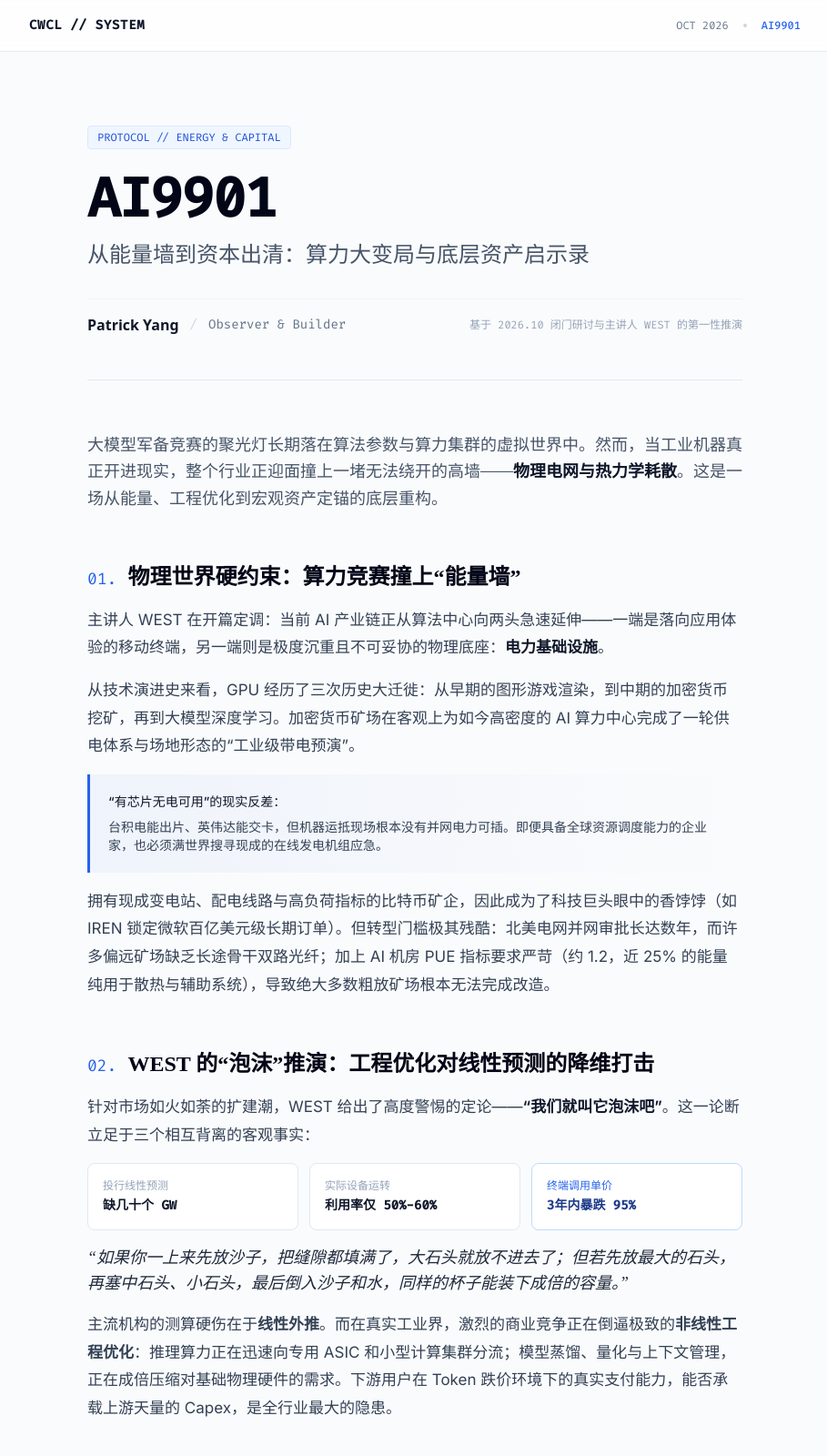
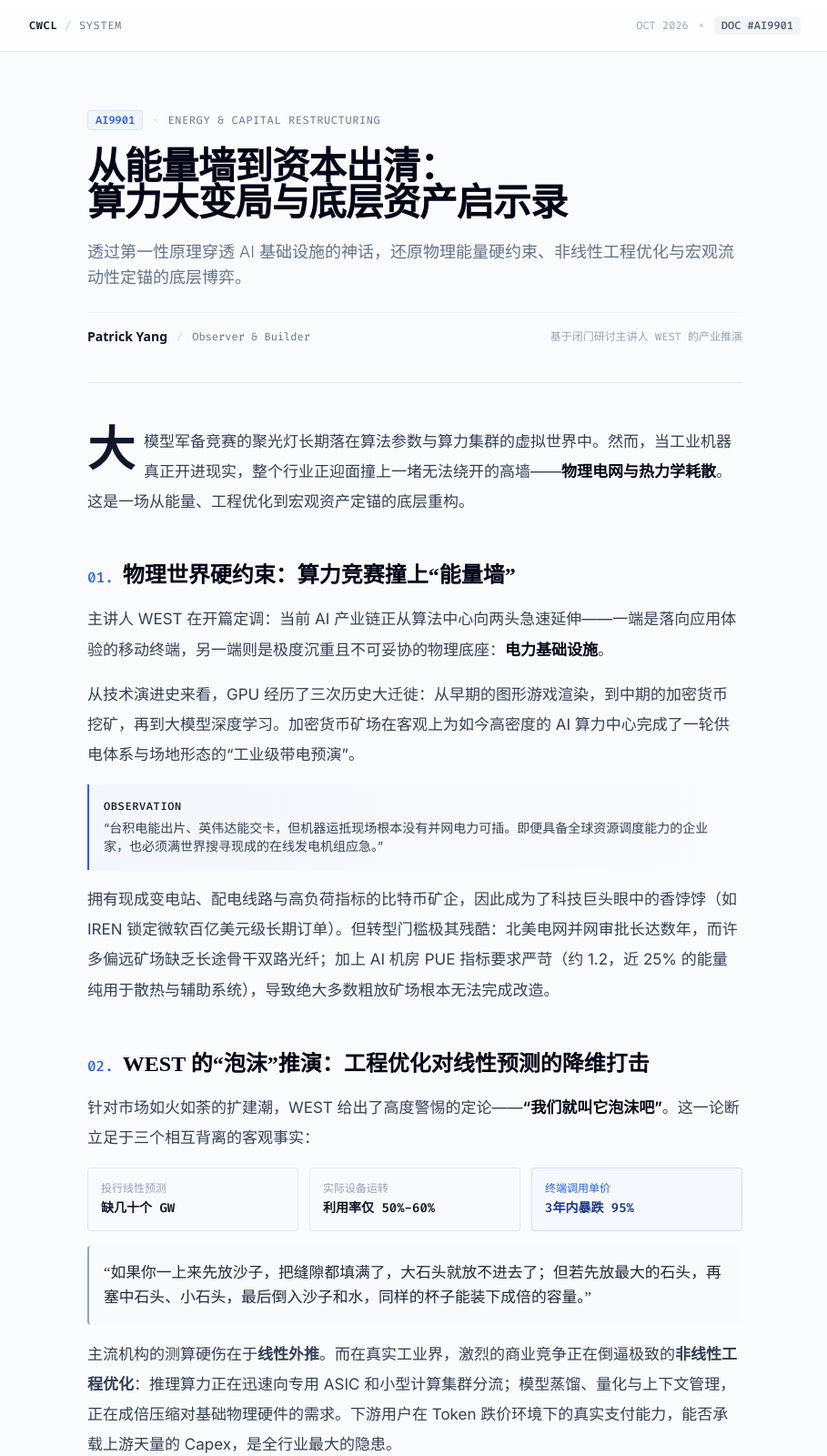
Before and after one commit to evolxd/CWCL, a plain HTML site: page ai9901.html in a window 1280 px wide. Shown: the top 1600 px of the page at 91% size, without its empty margins (184-1093 px from the left). Drawn offline with nearby package versions, Linux system fonts and the light colour scheme.

Commit message:
style: refine typography and header layout for AI9901

```diff
--- a/ai9901.html
+++ b/ai9901.html
@@ -3,107 +3,148 @@
 <head>
   <meta charset="UTF-8">
   <meta name="viewport" content="width=device-width, initial-scale=1.0">
-  <title>AI9901 | CWCL</title>
+  <title>从能量墙到资本出清：算力大变局与底层资产启示录 | CWCL AI9901</title>
   <script src="https://cdn.tailwindcss.com"></script>
   <link rel="preconnect" href="https://fonts.googleapis.com">
   <link rel="preconnect" href="https://fonts.gstatic.com" crossorigin>
-  <link href="https://fonts.googleapis.com/css2?family=Fira+Code:wght@400;500&family=Inter:wght@300;400;500;600;700&family=Noto+Serif+SC:wght@400;600;700;900&display=swap" rel="stylesheet">
+  <link href="https://fonts.googleapis.com/css2?family=Fira+Code:wght@400;500;600&family=Inter:wght@300;400;500;600;700&family=Noto+Serif+SC:wght@400;600;700;900&display=swap" rel="stylesheet">
   <style>
-    body { font-family: 'Inter', -apple-system, BlinkMacSystemFont, "Segoe UI", Roboto, sans-serif; }
-    .font-serif-sc { font-family: 'Noto Serif SC', serif; }
-    .font-mono-code { font-family: 'Fira Code', monospace; }
+    body {
+      font-family: 'Inter', -apple-system, BlinkMacSystemFont, "Segoe UI", Roboto, sans-serif;
+      background-color: #fafbfd;
+      color: #24292f;
+    }
+    .font-serif-sc {
+      font-family: 'Noto Serif SC', serif;
+    }
+    .font-mono-code {
+      font-family: 'Fira Code', monospace;
+    }
+    .drop-cap::first-letter {
+      font-family: 'Noto Serif SC', serif;
+      float: left;
+      font-size: 3.25rem;
+      line-height: 2.75rem;
+      padding-top: 4px;
+      padding-right: 10px;
+      padding-bottom: 2px;
+      font-weight: 700;
+      color: #0f172a;
+    }
     .quote-box {
-      border-left: 3px solid #2563eb;
-      background: linear-gradient(to right, rgba(37, 99, 235, 0.05), transparent);
+      border-left: 2px solid #2563eb;
+      background: linear-gradient(to right, rgba(37, 99, 235, 0.03), transparent);
     }
   </style>
 </head>
-<body class="bg-[#fafbfc] text-slate-800 antialiased selection:bg-blue-100 selection:text-blue-900">
+<body class="antialiased selection:bg-blue-100 selection:text-blue-900">
 
-  <nav class="border-b border-slate-200/80 bg-white/80 backdrop-blur-md sticky top-0 z-50">
-    <div class="max-w-4xl mx-auto px-6 h-14 flex items-center justify-between text-sm">
-      <a href="./civilization-os.html" class="font-mono-code font-semibold tracking-wider text-slate-900 hover:text-blue-600 transition-colors">
-        CWCL // SYSTEM
+  <!-- 顶部简约导航栏 -->
+  <nav class="border-b border-slate-200/70 bg-white/80 backdrop-blur-md sticky top-0 z-50">
+    <div class="max-w-4xl mx-auto px-6 h-14 flex items-center justify-between text-xs font-mono-code">
+      <a href="./civilization-os.html" class="font-semibold tracking-wider text-slate-900 hover:text-blue-600 transition-colors flex items-center gap-2">
+        <span>CWCL</span>
+        <span class="text-slate-300">/</span>
+        <span class="text-slate-500 font-normal">SYSTEM</span>
       </a>
-      <div class="flex items-center gap-4 text-xs font-mono-code text-slate-500">
+      <div class="flex items-center gap-3 text-slate-400">
         <span>OCT 2026</span>
         <span class="w-1 h-1 rounded-full bg-slate-300"></span>
-        <span class="text-blue-600 font-medium font-mono-code">AI9901</span>
+        <span class="px-2 py-0.5 rounded bg-slate-100 text-slate-600 font-medium">DOC #AI9901</span>
       </div>
     </div>
   </nav>
 
-  <article class="max-w-3xl mx-auto px-6 py-16 sm:py-20">
-    <header class="mb-14 border-b border-slate-200 pb-12">
-      <div class="inline-flex items-center gap-2 px-2.5 py-1 rounded bg-blue-50 border border-blue-100 text-blue-700 text-xs font-mono-code mb-6">
-        <span>PROTOCOL // ENERGY & CAPITAL</span>
+  <!-- 文章主容器 -->
+  <article class="max-w-3xl mx-auto px-6 py-12 sm:py-16">
+
+    <!-- 头部文章元信息与标题区 -->
+    <header class="mb-12 border-b border-slate-200/80 pb-10">
+
+      <!-- 统一的精致标签组 -->
+      <div class="flex items-center gap-2.5 mb-5 font-mono-code text-xs">
+        <span class="px-2 py-0.5 rounded bg-blue-50 text-blue-700 font-medium border border-blue-200/60">AI9901</span>
+        <span class="text-slate-300">·</span>
+        <span class="text-slate-500 uppercase tracking-wider">Energy & Capital Restructuring</span>
       </div>
-      <h1 class="font-mono-code text-4xl sm:text-5xl lg:text-6xl font-black tracking-tight text-slate-950 mb-4">
-        AI9901
+
+      <!-- 真正的大标题（层级鲜明） -->
+      <h1 class="font-serif-sc text-3xl sm:text-4xl lg:text-[2.6rem] font-bold tracking-tight text-slate-950 leading-[1.3] mb-5">
+        从能量墙到资本出清：<br class="hidden sm:inline">算力大变局与底层资产启示录
       </h1>
-      <p class="font-serif-sc text-xl sm:text-2xl text-slate-600 font-medium mb-8 leading-snug">
-        从能量墙到资本出清：算力大变局与底层资产启示录
+
+      <p class="text-slate-500 text-base sm:text-lg font-light leading-relaxed mb-6">
+        透过第一性原理穿透 AI 基础设施的神话，还原物理能量硬约束、非线性工程优化与宏观流动性定锚的底层博弈。
       </p>
-      <div class="flex flex-wrap items-center justify-between gap-4 pt-4 text-sm text-slate-500 font-mono-code border-t border-slate-100">
-        <div class="flex items-center gap-3">
-          <span class="text-slate-900 font-semibold text-base font-sans">Patrick Yang</span>
+
+      <!-- 署名栏 -->
+      <div class="flex flex-wrap items-center justify-between gap-4 pt-4 text-xs font-mono-code text-slate-500 border-t border-slate-100">
+        <div class="flex items-center gap-2.5">
+          <span class="text-slate-900 font-semibold text-sm font-sans">Patrick Yang</span>
           <span class="text-slate-300">/</span>
-          <span>Observer & Builder</span>
+          <span class="text-slate-500">Observer & Builder</span>
         </div>
-        <div class="text-xs text-slate-400">
-          基于 2026.10 闭门研讨与主讲人 WEST 的第一性推演
+        <div class="text-slate-400">
+          基于闭门研讨主讲人 WEST 的产业推演
         </div>
       </div>
     </header>
 
-    <div class="prose prose-slate max-w-none text-[1.0625rem] leading-[1.8] text-slate-700 space-y-10">
-      <p class="text-lg text-slate-600 font-light leading-relaxed">
-        大模型军备竞赛的聚光灯长期落在算法参数与算力集群的虚拟世界中。然而，当工业机器真正开进现实，整个行业正迎面撞上一堵无法绕开的高墙——<strong class="text-slate-900 font-semibold">物理电网与热力学耗散</strong>。这是一场从能量、工程优化到宏观资产定锚的底层重构。
+    <!-- 正文内容区 -->
+    <div class="text-[1.0625rem] leading-[1.95] text-slate-700 space-y-10">
+
+      <!-- 前言导读 -->
+      <p class="drop-cap text-slate-700 font-normal">
+        大模型军备竞赛的聚光灯长期落在算法参数与算力集群的虚拟世界中。然而，当工业机器真正开进现实，整个行业正迎面撞上一堵无法绕开的高墙——<strong class="text-slate-950 font-semibold">物理电网与热力学耗散</strong>。这是一场从能量、工程优化到宏观资产定锚的底层重构。
       </p>
 
+      <!-- 章节 1 -->
       <section class="space-y-4">
-        <h2 class="font-serif-sc text-2xl font-bold text-slate-950 pt-4 flex items-baseline gap-3">
-          <span class="text-blue-600 font-mono-code text-lg font-normal">01.</span>
+        <h2 class="font-serif-sc text-2xl font-bold text-slate-950 pt-2 flex items-baseline gap-2.5">
+          <span class="text-blue-600 font-mono-code text-base font-medium">01.</span>
           物理世界硬约束：算力竞赛撞上“能量墙”
         </h2>
         <p>
-          主讲人 WEST 在开篇定调：当前 AI 产业链正从算法中心向两头急速延伸——一端是落向应用体验的移动终端，另一端则是极度沉重且不可妥协的物理底座：<strong class="text-slate-900 font-semibold">电力基础设施</strong>。
+          主讲人 WEST 在开篇定调：当前 AI 产业链正从算法中心向两头急速延伸——一端是落向应用体验的移动终端，另一端则是极度沉重且不可妥协的物理底座：<strong class="text-slate-950 font-semibold">电力基础设施</strong>。
         </p>
         <p>
           从技术演进史来看，GPU 经历了三次历史大迁徙：从早期的图形游戏渲染，到中期的加密货币挖矿，再到大模型深度学习。加密货币矿场在客观上为如今高密度的 AI 算力中心完成了一轮供电体系与场地形态的“工业级带电预演”。
         </p>
-        <div class="quote-box p-5 rounded-r-lg text-slate-700 text-sm my-6 space-y-2">
-          <p class="font-medium text-slate-900">“有芯片无电可用”的现实反差：</p>
-          <p>台积电能出片、英伟达能交卡，但机器运抵现场根本没有并网电力可插。即便具备全球资源调度能力的企业家，也必须满世界搜寻现成的在线发电机组应急。</p>
+        <div class="quote-box p-4 rounded-r text-slate-700 text-sm my-5 space-y-1.5">
+          <p class="font-medium text-slate-900 font-mono-code text-xs uppercase tracking-wider text-blue-700">Observation</p>
+          <p>“台积电能出片、英伟达能交卡，但机器运抵现场根本没有并网电力可插。即便具备全球资源调度能力的企业家，也必须满世界搜寻现成的在线发电机组应急。”</p>
         </div>
         <p>
           拥有现成变电站、配电线路与高负荷指标的比特币矿企，因此成为了科技巨头眼中的香饽饽（如 IREN 锁定微软百亿美元级长期订单）。但转型门槛极其残酷：北美电网并网审批长达数年，而许多偏远矿场缺乏长途骨干双路光纤；加上 AI 机房 PUE 指标要求严苛（约 1.2，近 25% 的能量纯用于散热与辅助系统），导致绝大多数粗放矿场根本无法完成改造。
         </p>
       </section>
 
+      <!-- 章节 2 -->
       <section class="space-y-4">
-        <h2 class="font-serif-sc text-2xl font-bold text-slate-950 pt-4 flex items-baseline gap-3">
-          <span class="text-blue-600 font-mono-code text-lg font-normal">02.</span>
+        <h2 class="font-serif-sc text-2xl font-bold text-slate-950 pt-2 flex items-baseline gap-2.5">
+          <span class="text-blue-600 font-mono-code text-base font-medium">02.</span>
           WEST 的“泡沫”推演：工程优化对线性预测的降维打击
         </h2>
         <p>
-          针对市场如火如荼的扩建潮，WEST 给出了高度警惕的定论——<strong class="text-slate-900 font-semibold">“我们就叫它泡沫吧”</strong>。这一论断立足于三个相互背离的客观事实：
+          针对市场如火如荼的扩建潮，WEST 给出了高度警惕的定论——<strong class="text-slate-950 font-semibold">“我们就叫它泡沫吧”</strong>。这一论断立足于三个相互背离的客观事实：
         </p>
-        <div class="grid grid-cols-1 sm:grid-cols-3 gap-3 my-6 font-mono-code text-xs">
-          <div class="p-4 bg-white rounded-lg border border-slate-200">
+
+        <div class="grid grid-cols-1 sm:grid-cols-3 gap-3 my-5 font-mono-code text-xs">
+          <div class="p-3.5 bg-slate-50/80 rounded border border-slate-200/80">
             <div class="text-slate-400 mb-1">投行线性预测</div>
-            <div class="text-slate-900 font-bold text-sm">缺几十个 GW</div>
+            <div class="text-slate-900 font-semibold text-sm">缺几十个 GW</div>
           </div>
-          <div class="p-4 bg-white rounded-lg border border-slate-200">
+          <div class="p-3.5 bg-slate-50/80 rounded border border-slate-200/80">
             <div class="text-slate-400 mb-1">实际设备运转</div>
-            <div class="text-slate-900 font-bold text-sm">利用率仅 50%-60%</div>
+            <div class="text-slate-900 font-semibold text-sm">利用率仅 50%-60%</div>
           </div>
-          <div class="p-4 bg-white rounded-lg border border-blue-200 bg-blue-50/40">
+          <div class="p-3.5 bg-blue-50/50 rounded border border-blue-200/70">
             <div class="text-blue-600 mb-1">终端调用单价</div>
-            <div class="text-blue-900 font-bold text-sm">3年内暴跌 95%</div>
+            <div class="text-blue-900 font-semibold text-sm">3年内暴跌 95%</div>
           </div>
         </div>
-        <p class="font-serif-sc text-lg text-slate-800 italic">
+
+        <p class="font-serif-sc text-slate-800 text-[1.05rem] bg-slate-50 p-4 rounded border-l-2 border-slate-400 my-4 leading-relaxed">
           “如果你一上来先放沙子，把缝隙都填满了，大石头就放不进去了；但若先放最大的石头，再塞中石头、小石头，最后倒入沙子和水，同样的杯子能装下成倍的容量。”
         </p>
         <p>
@@ -111,51 +152,54 @@
         </p>
       </section>
 
+      <!-- 章节 3 -->
       <section class="space-y-4">
-        <h2 class="font-serif-sc text-2xl font-bold text-slate-950 pt-4 flex items-baseline gap-3">
-          <span class="text-blue-600 font-mono-code text-lg font-normal">03.</span>
+        <h2 class="font-serif-sc text-2xl font-bold text-slate-950 pt-2 flex items-baseline gap-2.5">
+          <span class="text-blue-600 font-mono-code text-base font-medium">03.</span>
           百倍资本鸿沟与“末日之火”
         </h2>
         <p>
           在财务模型上，WEST 为全场拆解了一组悬殊的资本强度对比：
         </p>
-        <ul class="list-none space-y-2 pl-0 my-4 text-sm font-mono-code">
+        <ul class="list-none space-y-2 pl-0 my-4 text-xs font-mono-code">
           <li class="p-3 bg-white rounded border border-slate-200 flex justify-between items-center">
-            <span class="text-slate-600">比特币矿场综合建设 (1 MW)</span>
-            <span class="font-bold text-slate-900">$40 万 - $50 万 美元</span>
+            <span class="text-slate-500">比特币矿场综合建设 (1 MW)</span>
+            <span class="font-semibold text-slate-900">$40 万 - $50 万 美元</span>
           </li>
-          <li class="p-3 bg-white rounded border border-blue-200 bg-blue-50/30 flex justify-between items-center">
-            <span class="text-blue-900">前沿 AI 算力中心建设 (1 MW)</span>
-            <span class="font-bold text-blue-700">$4000 万 - $4200 万 美元 (近 100 倍)</span>
+          <li class="p-3 bg-blue-50/40 rounded border border-blue-200/80 flex justify-between items-center">
+            <span class="text-blue-800">前沿 AI 算力中心建设 (1 MW)</span>
+            <span class="font-semibold text-blue-900">$4000 万 - $4200 万 美元 (近 100 倍)</span>
           </li>
         </ul>
         <p>
           伴随百倍资本强度的，是快速迭代带来的资产报废风险：单机柜功率密度从十几千瓦暴涨至上百千瓦，往往厂房盖到一半，新一代硬件标准就迫使管路推倒重来。
         </p>
-        <div class="p-4 bg-slate-100/70 rounded-lg text-sm text-slate-700 my-4">
-          <strong class="text-slate-900 block mb-1">现场讨论补充（Eric 抛出）：从大洪水到末日之火</strong>
+        <div class="p-4 bg-slate-50 rounded text-sm text-slate-700 my-4 border border-slate-200/70">
+          <strong class="text-slate-900 font-medium block mb-1">现场讨论补充（Eric 抛出）：从大洪水到末日之火</strong>
           互联网当年的泡沫更像<strong>“大洪水”</strong>，淹没大地但留下了诺亚方舟（Google、Amazon 等），物理基座未毁；而末日审判则是<strong>“用火烧光”</strong>，一切灰飞烟灭再造新天新地。AI 带来的是全社会供应链级别的烈火与海啸，缺乏根本壁垒的中间层企业将面临彻底的物理出清。
         </div>
       </section>
 
+      <!-- 章节 4 -->
       <section class="space-y-4">
-        <h2 class="font-serif-sc text-2xl font-bold text-slate-950 pt-4 flex items-baseline gap-3">
-          <span class="text-blue-600 font-mono-code text-lg font-normal">04.</span>
+        <h2 class="font-serif-sc text-2xl font-bold text-slate-950 pt-2 flex items-baseline gap-2.5">
+          <span class="text-blue-600 font-mono-code text-base font-medium">04.</span>
           核心论战：AI 退潮后，比特币能否接棒？
         </h2>
         <p>
           现场讨论中最为激烈的碰撞在于：若 AI 资本泡沫破灭，拥有 2100 万固定供应上限的比特币是否会承接外溢流动性而暴涨？全场与 WEST 梳理出了极其辩证的因果逻辑：
         </p>
-        <ul class="space-y-3 list-disc list-inside text-slate-700">
+        <ul class="space-y-2.5 list-disc list-inside text-slate-700 text-[1rem]">
           <li><strong>时序前置：</strong>绝不可能在破裂初期平滑转移（“必须等 AI 破灭了，才可能看到比特币涨，不是现在”）。初期跨资产去杠杆必然引发全市场踩踏，必须等待流动性清算完毕。</li>
           <li><strong>WEST 的定锚哲学：</strong>脱离成本区时，资产价格由情绪、预期与法币流动性决定；只有当资产暴跌砸向关机线时，固定成本与可变成本才显现出防守的“安全锚”价值。</li>
           <li><strong>流动性本底差异：</strong>BTC 拥有全球每日数百亿美元的真实换手流动性，无需故事支撑；而 AI 算力租赁企业却受困于下游价格崩塌与长约违约的账期焦虑。</li>
         </ul>
       </section>
 
+      <!-- 章节 5 -->
       <section class="space-y-4">
-        <h2 class="font-serif-sc text-2xl font-bold text-slate-950 pt-4 flex items-baseline gap-3">
-          <span class="text-blue-600 font-mono-code text-lg font-normal">05.</span>
+        <h2 class="font-serif-sc text-2xl font-bold text-slate-950 pt-2 flex items-baseline gap-2.5">
+          <span class="text-blue-600 font-mono-code text-base font-medium">05.</span>
           制造模组化出海与资本退出闭环
         </h2>
         <p>
@@ -166,44 +210,46 @@
         </p>
       </section>
 
-      <hr class="border-slate-200 my-12">
-
-      <section class="space-y-8 bg-slate-900 text-slate-200 p-8 sm:p-10 rounded-2xl">
+      <!-- 价值评析与思考引导区（收敛典雅的深色卡片） -->
+      <section class="mt-12 bg-[#0f172a] text-slate-200 p-7 sm:p-9 rounded-xl space-y-6">
         <div>
-          <span class="text-blue-400 font-mono-code text-xs uppercase tracking-wider">CRITIQUE & GUIDANCE</span>
-          <h3 class="font-serif-sc text-2xl font-bold text-white mt-1">价值评析与决策指引</h3>
+          <span class="text-blue-400 font-mono-code text-xs tracking-wider uppercase">CRITIQUE & GUIDANCE</span>
+          <h3 class="font-serif-sc text-xl sm:text-2xl font-bold text-white mt-1">价值评析与决策指引</h3>
         </div>
 
-        <div class="space-y-6 text-sm text-slate-300 leading-relaxed">
-          <div class="border-b border-slate-800 pb-5">
-            <h4 class="font-semibold text-white text-base mb-1">1. 穿透虚拟神话，确立物理实在论</h4>
+        <div class="space-y-4 text-sm text-slate-300 leading-relaxed font-light">
+          <div class="border-b border-slate-800/80 pb-4">
+            <h4 class="font-medium text-white text-[0.95rem] mb-1 font-sans">1. 穿透虚拟神话，确立物理实在论</h4>
             <p>讨论的最大价值，在于彻底剥离了大模型脱离现实的虚幻叙事，把算力重新锚定在变电站负荷、PUE、散热温差等物理定律上。理解 AI 的未来，必须先理解电网与能源。</p>
           </div>
 
-          <div class="border-b border-slate-800 pb-5">
-            <h4 class="font-semibold text-white text-base mb-1">2. 告别粗放堆算力，走向“工程精细化”</h4>
+          <div class="border-b border-slate-800/80 pb-4">
+            <h4 class="font-medium text-white text-[0.95rem] mb-1 font-sans">2. 告别粗放堆算力，走向“工程精细化”</h4>
             <p>单 Token 成本降 95% 昭示着粗放 API 时代的终结。未来的技术超额收益不属于无脑租赁高端 GPU 的二道贩子，而属于深耕<strong>端侧轻量化、知识蒸馏、推测解码与混合专家调度</strong>的工程极客。</p>
           </div>
 
           <div>
-            <h4 class="font-semibold text-white text-base mb-1">3. 资产风控：牢牢抓住不可复制的稀缺节点</h4>
+            <h4 class="font-medium text-white text-[0.95rem] mb-1 font-sans">3. 资产风控：牢牢抓住不可复制的稀缺节点</h4>
             <p>机房与芯片会迅速折旧，但<strong>已经获批的高负荷电网并网权（Interconnection）、靠近骨干网的清洁电力指标、以及具备闭环造血能力的真实商业流</strong>，才是能够穿越技术洗牌烈火的不可再生资产。</p>
           </div>
         </div>
 
-        <div class="pt-4 border-t border-slate-800 flex justify-between items-center text-xs font-mono-code text-slate-400">
+        <div class="pt-3 border-t border-slate-800 flex justify-between items-center text-xs font-mono-code text-slate-500">
           <span>THOUGHT EXPERIMENT // CWCL</span>
           <span>WRITTEN BY PATRICK YANG</span>
         </div>
       </section>
+
     </div>
 
-    <footer class="mt-16 pt-8 border-t border-slate-200 text-xs text-slate-400 font-mono-code flex flex-col sm:flex-row justify-between items-center gap-4">
+    <!-- 底部版权与导航 -->
+    <footer class="mt-14 pt-6 border-t border-slate-200/70 text-xs text-slate-400 font-mono-code flex flex-col sm:flex-row justify-between items-center gap-3">
       <a href="./civilization-os.html" class="hover:text-blue-600 transition-colors flex items-center gap-1">
         <span>← RETURN TO CWCL INDEX</span>
       </a>
       <span>© 2026 PATRICK YANG. ALL RIGHTS RESERVED.</span>
     </footer>
+
   </article>
 
 </body>
```
